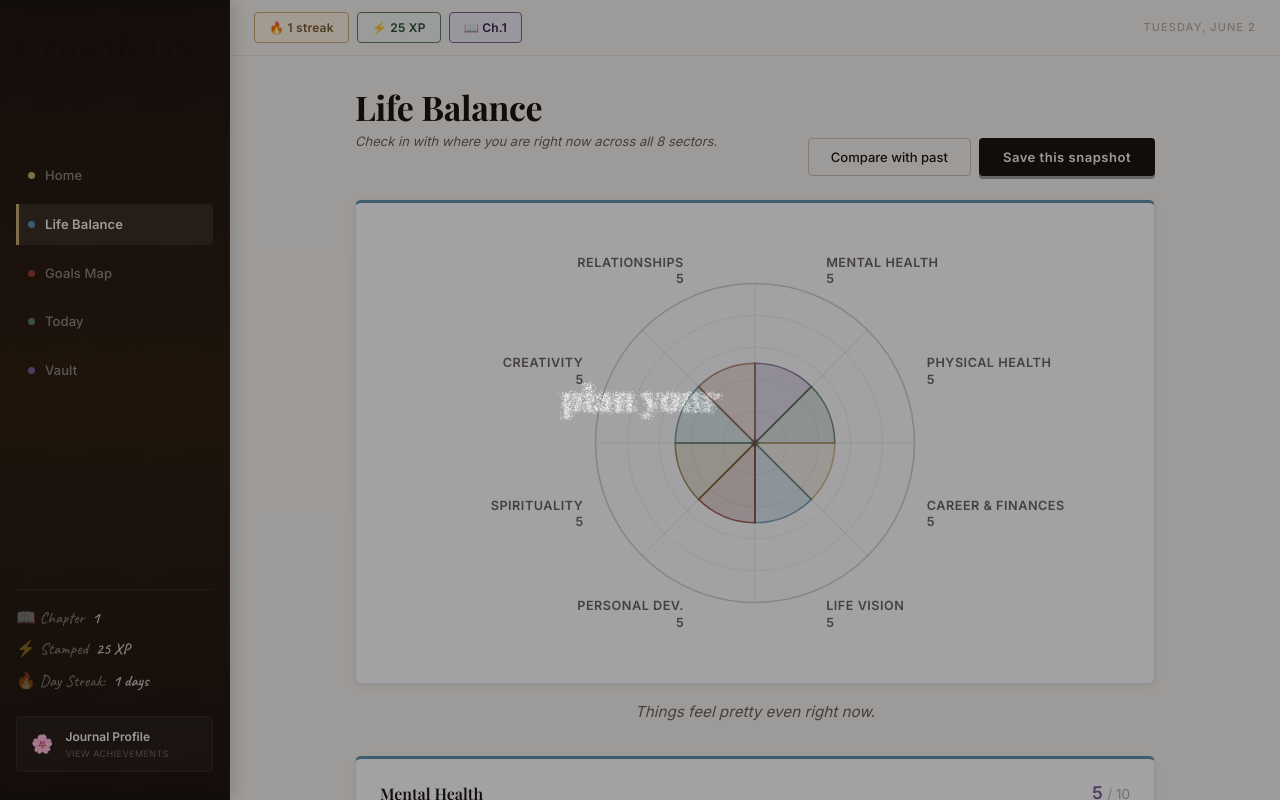
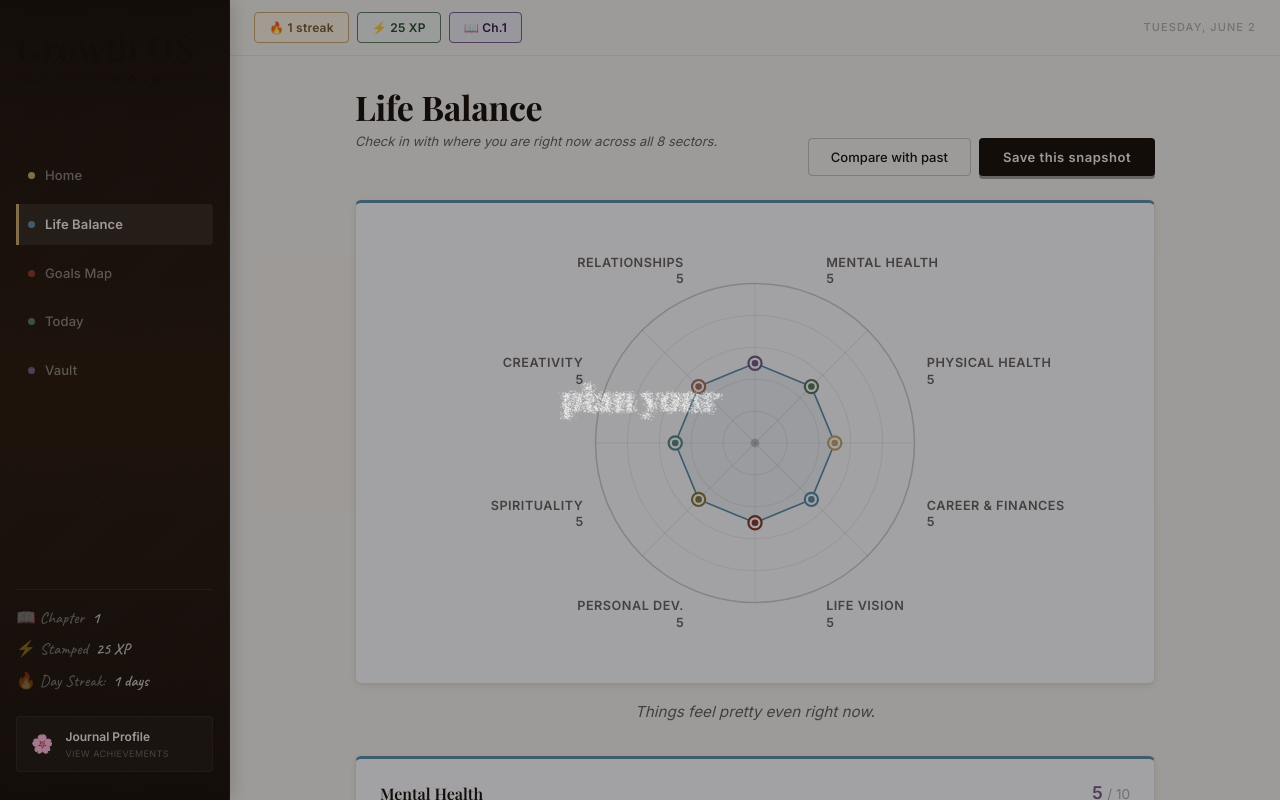
Before and after one commit to lindamosomisagwe-lab/Growth-os-, a React (Vite) app: page /wheel in a window 1280 px wide. Both pictures are taken after a click on the button "Save this snapshot". Built offline with nearby package versions, Linux system fonts and the light colour scheme.

Commit message:
refactor: update Wheel of Life SVG layout with inline spokes, dots, and connected polygon in correct rendering order

```diff
--- a/src/components/WheelOfLife.jsx
+++ b/src/components/WheelOfLife.jsx
@@ -234,76 +234,91 @@ export default function WheelOfLife() {
           width="100%"
           style={{ maxWidth: '440px', display: 'block', margin: '0 auto', overflow: 'visible' }}
         >
-          {/* Inner background scale rings */}
+          {/* Background rings — KEEP AS CIRCLES */}
           {rings.map(ring => (
             <circle
               key={ring}
               cx={cx} cy={cy}
               r={(ring / 10) * maxR}
               fill="none"
-              stroke="rgba(26,16,8,0.06)"
+              stroke="rgba(26,16,8,0.07)"
               strokeWidth="1"
             />
           ))}
 
-          {/* Solid Outer border ring */}
-          <circle
-            cx={cx} cy={cy} r={maxR}
+          {/* Outer ring border — KEEP */}
+          <circle cx={cx} cy={cy} r={maxR}
             fill="none"
             stroke="rgba(26,16,8,0.15)"
             strokeWidth="1.5"
           />
 
-          {/* Filled Pizza slices segments */}
-          {DIMENSIONS.map((dim, i) => {
-            const score = data.ratings[dim.key] ?? 5;
-            const fillR = (score / 10) * maxR;
+          {/* Spoke lines — KEEP */}
+          {DIMENSIONS.map((_, i) => {
+            const angle = i * angleStep - Math.PI / 2;
             return (
-              <path
-                key={dim.key}
-                d={slicePath(i, fillR)}
-                fill={dim.color}
-                fillOpacity={0.2}
-                stroke={dim.color}
-                strokeWidth="1.5"
-                strokeOpacity={0.8}
-                style={{ transition: 'd 0.3s ease, fill 0.3s ease' }}
+              <line key={i}
+                x1={cx} y1={cy}
+                x2={cx + maxR * Math.cos(angle)}
+                y2={cy + maxR * Math.sin(angle)}
+                stroke="rgba(26,16,8,0.08)"
+                strokeWidth="1"
               />
             );
           })}
 
-          {/* Optional dashed comparison arc overlays from past snapshots */}
-          {compareMode && snapshots.length > 0 && DIMENSIONS.map((dim, i) => {
-            const lastSnap = snapshots.find(s => s.timestamp !== snapshots[0].timestamp) || snapshots[snapshots.length - 1];
-            if (!lastSnap) return null;
-            const lastScore = lastSnap.ratings[dim.key] !== undefined
-              ? lastSnap.ratings[dim.key]
-              : (lastSnap.ratings[dim.label] !== undefined ? lastSnap.ratings[dim.label] : 5);
-            const compareR = (lastScore / 10) * maxR;
+          {/* Polygon connecting all dots */}
+          <polygon
+            points={DIMENSIONS.map((dim, i) => {
+              const score = data.ratings[dim.key] ?? 5;
+              const angle = i * angleStep - Math.PI / 2;
+              const r = (score / 10) * maxR;
+              return `${cx + r * Math.cos(angle)},${cy + r * Math.sin(angle)}`;
+            }).join(' ')}
+            fill="rgba(92,143,168,0.08)"
+            stroke="#5c8fa8"
+            strokeWidth="1.5"
+            strokeLinejoin="round"
+            style={{ transition: 'points 0.3s ease' }}
+          />
+
+          {/* Optional dashed comparison polygon from past snapshots */}
+          {compareMode && snapshots.length > 0 && (
+            <polygon
+              points={DIMENSIONS.map((dim, i) => {
+                const lastSnap = snapshots.find(s => s.timestamp !== snapshots[0].timestamp) || snapshots[snapshots.length - 1];
+                const lastScore = lastSnap ? (lastSnap.ratings[dim.key] ?? 5) : 5;
+                const angle = i * angleStep - Math.PI / 2;
+                const r = (lastScore / 10) * maxR;
+                return `${cx + r * Math.cos(angle)},${cy + r * Math.sin(angle)}`;
+              }).join(' ')}
+              fill="none"
+              stroke="rgba(26, 16, 8, 0.4)"
+              strokeWidth="1.5"
+              strokeDasharray="4 4"
+              strokeLinejoin="round"
+              style={{ transition: 'points 0.3s ease' }}
+            />
+          )}
+
+          {/* Dots — one per spoke at score position */}
+          {DIMENSIONS.map((dim, i) => {
+            const score = data.ratings[dim.key] ?? 5;
+            const angle = i * angleStep - Math.PI / 2;
+            const r = (score / 10) * maxR;
+            const x = cx + r * Math.cos(angle);
+            const y = cy + r * Math.sin(angle);
             return (
-              <path
-                key={`compare-${dim.key}`}
-                d={comparisonArcPath(i, compareR)}
-                fill="none"
-                stroke="rgba(26, 16, 8, 0.45)"
-                strokeWidth="2"
-                strokeDasharray="4 4"
-                style={{ transition: 'd 0.3s ease' }}
-              />
-            );
-          })}
-
-          {/* Division spokes lines */}
-          {DIMENSIONS.map((_, i) => {
-            const sp = spokeLine(i);
-            return (
-              <line
-                key={i}
-                x1={cx} y1={cy}
-                x2={sp.x2} y2={sp.y2}
-                stroke="rgba(26,16,8,0.08)"
-                strokeWidth="1"
-              />
+              <g key={dim.key} style={{ transition: 'transform 0.3s ease' }}>
+                <circle cx={x} cy={y} r={6}
+                  fill="white"
+                  stroke={dim.color}
+                  strokeWidth="2"
+                />
+                <circle cx={x} cy={y} r={3}
+                  fill={dim.color}
+                />
+              </g>
             );
           })}
 
```
